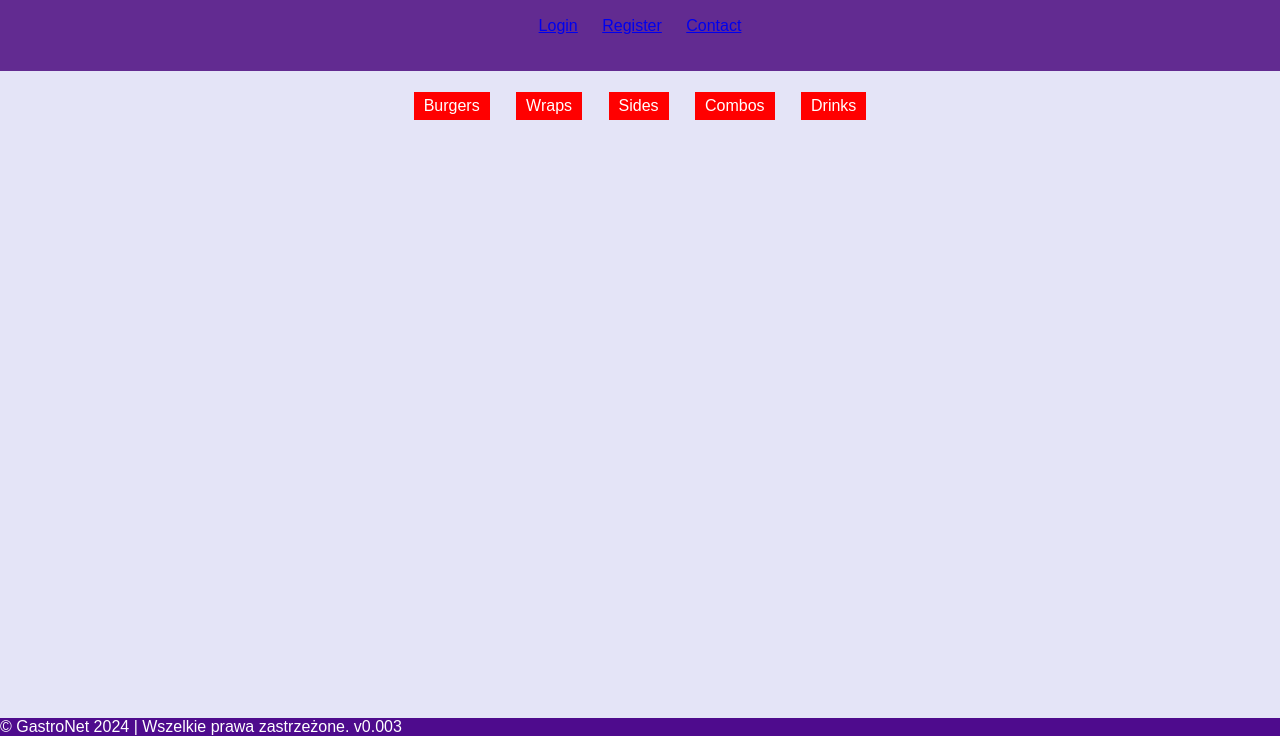
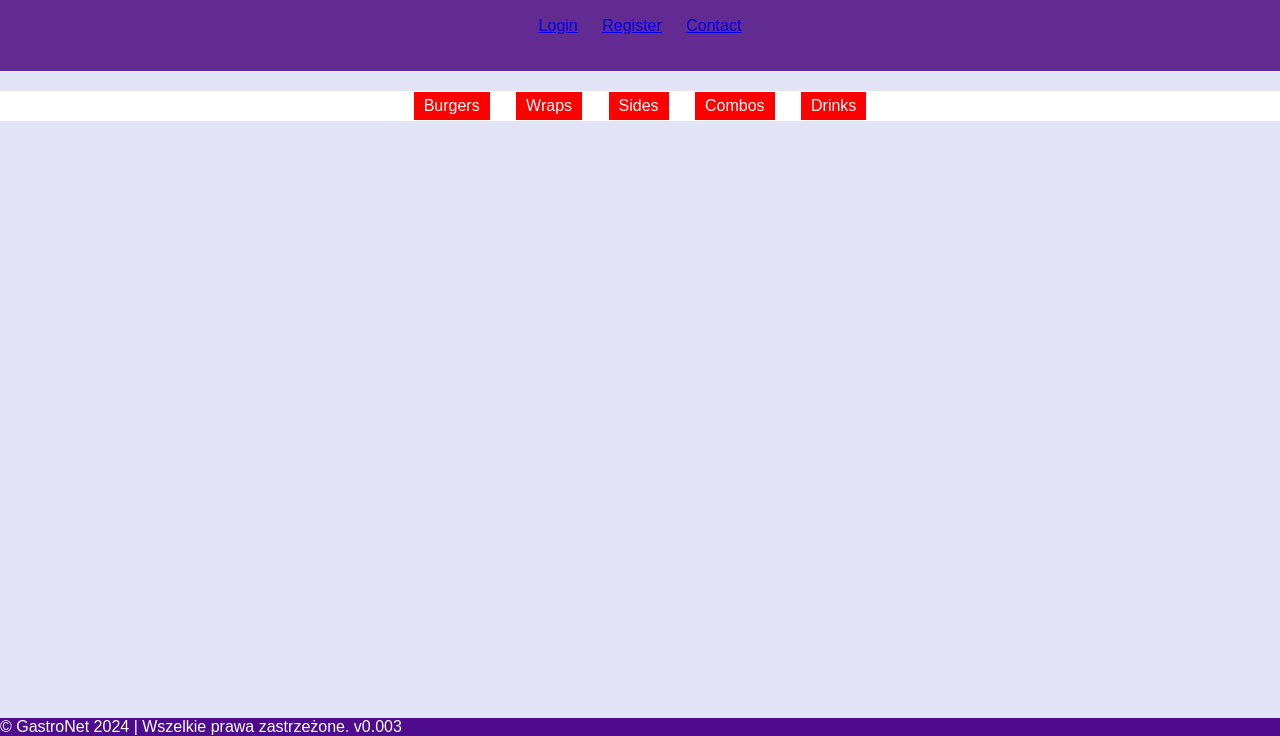
Before and after one commit to SamuSeen/gastronet, a plain HTML site: page index.html in a window 1280 px wide. Shown: the part 64-800 px from the top of the page. Drawn offline with Linux system fonts and the light colour scheme.

Commit message:
o tera to ta

```diff
--- a/css/style.css
+++ b/css/style.css
@@ -111,3 +111,11 @@ h1 {
     margin: 0;
     padding: 0;
 }
+.fixed-filters {
+    position: sticky;
+    top: 0;
+    left: 0;
+    width: 100%;
+    background-color: #fff; /* Jeśli chcesz mieć tło sekcji filtrów */
+    z-index: 100; /* Ustala, że sekcja ma być na wierzchu innych elementów */
+}
--- a/index.html
+++ b/index.html
@@ -56,7 +56,7 @@
         </ul>
     </nav>
 </header>
-<div id="filtres">
+<div id="filtres" class="fixed-filters">
     <nav>
         <ul>
             <li><button onclick="showProducts('burgers')">Burgers</button></li>
@@ -66,7 +66,7 @@
             <li><button onclick="showProducts('drinks')">Drinks</button>
         </ul>
     </nav>
-
+</div>
 
 
 <div class="container" id="products">
```
